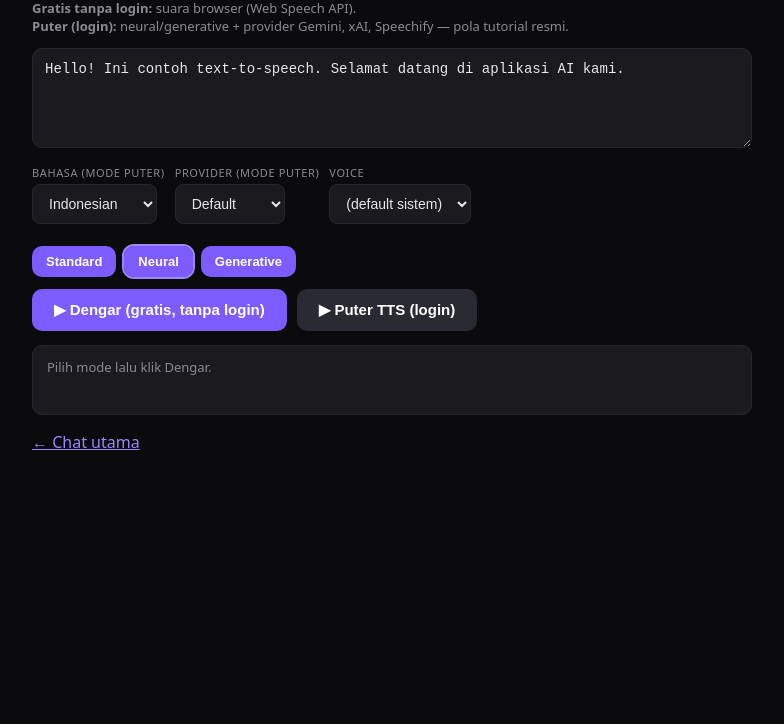
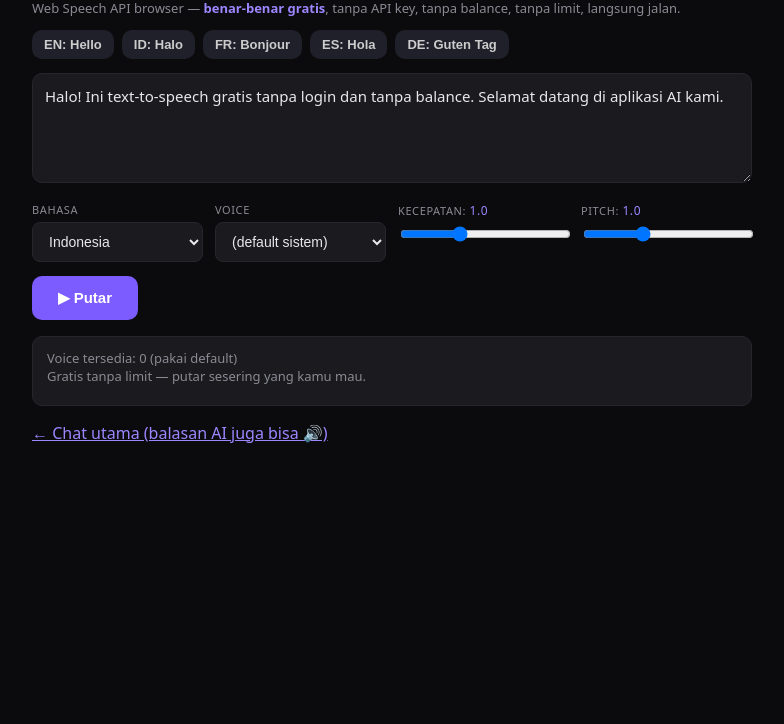
Before and after one commit to ovalkyzz-cell/puter-ai, a plain HTML site: page tts.html in a window 1280 px wide. Shown: the part 76-800 px from the top of the page, without its empty margins (248-1032 px from the left). Drawn offline with Linux system fonts and the light colour scheme.

Commit message:
fix: TTS 100% free browser speech only — no Puter, no login, no balance

```diff
--- a/tts.html
+++ b/tts.html
@@ -3,235 +3,192 @@
 <head>
     <meta charset="UTF-8">
     <meta name="viewport" content="width=device-width, initial-scale=1.0">
-    <title>Text-to-Speech</title>
-    <script src="https://js.puter.com/v2/"></script>
+    <title>Text-to-Speech — Gratis</title>
     <style>
         body { font-family: system-ui, sans-serif; max-width: 720px; margin: 30px auto; padding: 0 16px; background: #0b0b0d; color: #e8e8ea; }
         h1 { font-size: 22px; }
         .note { color: #8a8a93; font-size: 13px; }
-        textarea { width: 100%; height: 100px; padding: 12px; background: #1a1a1f; border: 1px solid #26262d; border-radius: 10px; color: #e8e8ea; font-size: 14px; box-sizing: border-box; margin-bottom: 12px; }
-        .row { display: flex; gap: 10px; flex-wrap: wrap; margin-bottom: 12px; }
+        .note b { color: #9d86ff; }
+        textarea {
+            width: 100%; height: 110px; padding: 12px;
+            background: #1a1a1f; border: 1px solid #26262d; border-radius: 10px;
+            color: #e8e8ea; font-size: 15px; box-sizing: border-box; margin-bottom: 14px;
+            font-family: inherit;
+        }
+        .grid { display: grid; grid-template-columns: repeat(auto-fit, minmax(160px, 1fr)); gap: 12px; margin-bottom: 14px; }
+        .field label { display: block; font-size: 11px; text-transform: uppercase; letter-spacing: .6px; color: #8a8a93; margin-bottom: 5px; }
+        select, input[type=range] { width: 100%; box-sizing: border-box; }
         select { padding: 10px 12px; background: #1a1a1f; color: #e8e8ea; border: 1px solid #26262d; border-radius: 8px; font-size: 14px; }
-        button { padding: 12px 22px; background: #7c5cff; color: #fff; border: none; border-radius: 10px; cursor: pointer; font-weight: 600; font-size: 15px; }
+        .val { font-size: 12px; color: #9d86ff; }
+        .btns { display: flex; gap: 10px; flex-wrap: wrap; }
+        button {
+            padding: 13px 26px; background: #7c5cff; color: #fff; border: none;
+            border-radius: 10px; cursor: pointer; font-weight: 600; font-size: 15px;
+        }
         button:disabled { opacity: .5; cursor: not-allowed; }
-        button.secondary { background: #2a2a33; }
-        .status { margin-top: 14px; padding: 12px 14px; background: #1a1a1f; border: 1px solid #26262d; border-radius: 10px; color: #8a8a93; font-size: 13px; min-height: 44px; white-space: pre-wrap; }
-        .engines { display: flex; gap: 8px; flex-wrap: wrap; margin-bottom: 12px; }
-        .engines button { font-size: 13px; padding: 8px 14px; }
-        .engines button.active { outline: 2px solid #9d86ff; }
+        button.secondary { background: #2a2a33; color: #ccc; }
+        button.danger { background: #5a2a2a; color: #ffb0b0; }
+        .status {
+            margin-top: 16px; padding: 12px 14px; background: #1a1a1f;
+            border: 1px solid #26262d; border-radius: 10px; color: #8a8a93;
+            font-size: 13px; min-height: 44px; white-space: pre-wrap;
+        }
+        .presets { display: flex; gap: 8px; flex-wrap: wrap; margin-bottom: 14px; }
+        .presets button { font-size: 13px; padding: 7px 12px; background: #20202a; color: #ccc; }
+        .presets button:hover { border-color: #7c5cff; }
         a { color: #9d86ff; }
-        label { display: block; font-size: 11px; text-transform: uppercase; letter-spacing: .6px; color: #8a8a93; margin-bottom: 4px; }
-        .field { margin-bottom: 10px; }
+        .badge { display: inline-block; background: #1f6f43; color: #b8f5d4; font-size: 11px; padding: 2px 8px; border-radius: 99px; font-weight: 700; margin-left: 8px; vertical-align: middle; }
     </style>
 </head>
 <body>
-    <h1>◆ Text-to-Speech</h1>
+    <h1>◆ Text-to-Speech <span class="badge">GRATIS · TANPA LOGIN</span></h1>
     <p class="note">
-        <b>Gratis tanpa login:</b> suara browser (Web Speech API).<br>
-        <b>Puter (login):</b> neural/generative + provider Gemini, xAI, Speechify — pola tutorial resmi.
+        Web Speech API browser — <b>benar-benar gratis</b>, tanpa API key, tanpa balance, tanpa limit, langsung jalan.
     </p>
 
-    <textarea id="text-input">Hello! Ini contoh text-to-speech. Selamat datang di aplikasi AI kami.</textarea>
+    <div class="presets">
+        <button type="button" data-t="Hello! This is free text to speech.">EN: Hello</button>
+        <button type="button" data-t="Halo! Ini suara teks ke ucapan gratis.">ID: Halo</button>
+        <button type="button" data-t="Bonjour le monde!">FR: Bonjour</button>
+        <button type="button" data-t="Hola, ¿cómo estás?">ES: Hola</button>
+        <button type="button" data-t="Guten Tag, wie geht es Ihnen?">DE: Guten Tag</button>
+    </div>
 
-    <div class="row">
+    <textarea id="text-input">Halo! Ini text-to-speech gratis tanpa login dan tanpa balance. Selamat datang di aplikasi AI kami.</textarea>
+
+    <div class="grid">
         <div class="field">
-            <label>Bahasa (mode Puter)</label>
-            <select id="language-select">
+            <label>Bahasa</label>
+            <select id="lang">
+                <option value="id-ID" selected>Indonesia</option>
                 <option value="en-US">English (US)</option>
-                <option value="id-ID" selected>Indonesian</option>
+                <option value="en-GB">English (UK)</option>
                 <option value="fr-FR">French</option>
                 <option value="de-DE">German</option>
                 <option value="es-ES">Spanish</option>
                 <option value="it-IT">Italian</option>
-            </select>
-        </div>
-        <div class="field">
-            <label>Provider (mode Puter)</label>
-            <select id="provider-select">
-                <option value="">Default</option>
-                <option value="gemini">Gemini</option>
-                <option value="xai">xAI (Grok)</option>
-                <option value="speechify">Speechify</option>
+                <option value="ja-JP">Japanese</option>
+                <option value="ko-KR">Korean</option>
+                <option value="ar-SA">Arabic</option>
             </select>
         </div>
         <div class="field">
             <label>Voice</label>
-            <select id="voice-select"></select>
+            <select id="voice"><option value="">(default sistem)</option></select>
+        </div>
+        <div class="field">
+            <label>Kecepatan: <span class="val" id="rate-val">1.0</span></label>
+            <input type="range" id="rate" min="0.5" max="2" step="0.1" value="1">
+        </div>
+        <div class="field">
+            <label>Pitch: <span class="val" id="pitch-val">1.0</span></label>
+            <input type="range" id="pitch" min="0.5" max="2" step="0.1" value="1">
         </div>
     </div>
 
-    <div class="engines" id="engines" hidden>
-        <button type="button" data-engine="standard">Standard</button>
-        <button type="button" data-engine="neural" class="active">Neural</button>
-        <button type="button" data-engine="generative">Generative</button>
+    <div class="btns">
+        <button id="play">▶ Putar</button>
+        <button id="pause" class="secondary" hidden>⏸ Jeda</button>
+        <button id="resume" class="secondary" hidden>▶ Lanjut</button>
+        <button id="stop" class="danger" hidden>■ Stop</button>
     </div>
 
-    <div class="row">
-        <button id="speak-free">▶ Dengar (gratis, tanpa login)</button>
-        <button id="speak-puter" class="secondary">▶ Puter TTS (login)</button>
-        <button id="stop-btn" class="secondary" hidden>■ Stop</button>
-    </div>
-
-    <div class="status" id="status">Pilih mode lalu klik Dengar.</div>
-    <p><a href="index.html">← Chat utama</a></p>
+    <div class="status" id="status">Siap. Klik Putar — suara keluar dari perangkatmu, 100% gratis.</div>
+    <p><a href="index.html">← Chat utama (balasan AI juga bisa 🔊)</a></p>
 
     <script>
-        const textInput = document.getElementById('text-input');
-        const langSel = document.getElementById('language-select');
-        const providerSel = document.getElementById('provider-select');
-        const voiceSel = document.getElementById('voice-select');
-        const enginesBox = document.getElementById('engines');
-        const statusEl = document.getElementById('status');
-        const stopBtn = document.getElementById('stop-btn');
-        const btnFree = document.getElementById('speak-free');
-        const btnPuter = document.getElementById('speak-puter');
+        const $ = (id) => document.getElementById(id);
+        const textInput = $('text-input');
+        const langSel = $('lang');
+        const voiceSel = $('voice');
+        const rate = $('rate');
+        const pitch = $('pitch');
+        const statusEl = $('status');
+        const btnPlay = $('play');
+        const btnPause = $('pause');
+        const btnResume = $('resume');
+        const btnStop = $('stop');
 
-        let engine = 'neural';
-        let browserVoices = [];
+        let voices = [];
+        let speaking = false;
 
         function setStatus(msg) { statusEl.textContent = msg; }
 
-        // ===== Mode gratis: Web Speech API (tanpa login) =====
-        function loadBrowserVoices() {
-            const load = () => {
-                browserVoices = speechSynthesis.getVoices();
-                voiceSel.innerHTML = '';
-                const wanted = browserVoices.filter(v => v.lang.startsWith(langSel.value.slice(0, 2)));
-                const list = (wanted.length ? wanted : browserVoices).slice(0, 30);
+        function refreshVoices() {
+            voices = speechSynthesis.getVoices();
+            const code = langSel.value.slice(0, 2);
+            const match = voices.filter(v => v.lang.toLowerCase().replace('_', '-').startsWith(code));
+            const list = (match.length ? match : voices).slice(0, 40);
+            const prev = voiceSel.value;
+            voiceSel.innerHTML = '<option value="">(default sistem)</option>';
             for (const v of list) {
                 const o = document.createElement('option');
                 o.value = v.name;
-                    o.textContent = v.name + ' (' + v.lang + ')';
+                o.textContent = v.name + ' — ' + v.lang;
                 voiceSel.appendChild(o);
             }
-                if (!list.length) voiceSel.innerHTML = '<option value="">(default sistem)</option>';
-            };
-            load();
-            speechSynthesis.onvoiceschanged = load;
+            if ([...voiceSel.options].some(o => o.value === prev)) voiceSel.value = prev;
+            setStatus(
+                'Voice tersedia: ' + voices.length +
+                (match.length ? ' (' + match.length + ' cocok ' + langSel.value + ')' : ' (pakai default)') +
+                '\nGratis tanpa limit — putar sesering yang kamu mau.'
+            );
         }
 
-        function speakFree() {
+        function setButtons(state) {
+            speaking = state === 'speaking';
+            btnPlay.hidden = state === 'speaking' || state === 'paused';
+            btnPause.hidden = state !== 'speaking';
+            btnResume.hidden = state !== 'paused';
+            btnStop.hidden = state === 'idle';
+            btnPlay.disabled = state === 'speaking';
+        }
+
+        function play() {
             const text = textInput.value.trim();
             if (!text) return setStatus('Teks kosong.');
             speechSynthesis.cancel();
             const u = new SpeechSynthesisUtterance(text);
             u.lang = langSel.value;
-            const v = browserVoices.find(x => x.name === voiceSel.value);
+            u.rate = parseFloat(rate.value);
+            u.pitch = parseFloat(pitch.value);
+            const v = voices.find(x => x.name === voiceSel.value);
             if (v) u.voice = v;
-            u.rate = 1;
-            stopBtn.hidden = false;
-            setStatus('Memutar suara browser (gratis)…\nBahasa: ' + u.lang);
-            u.onend = () => { stopBtn.hidden = true; setStatus('Selesai.'); };
-            u.onerror = (e) => { stopBtn.hidden = true; setStatus('Error browser TTS: ' + e.error); };
+
+            u.onstart = () => { setButtons('speaking'); setStatus('Memutar…\n' + text.slice(0, 120) + (text.length > 120 ? '…' : '')); };
+            u.onend = () => { setButtons('idle'); setStatus('Selesai. ✓ Gratis, tanpa balance.'); };
+            u.onerror = (e) => {
+                setButtons('idle');
+                setStatus(e.error === 'synthesis-failed'
+                    ? 'Perangkat ini tidak punya output suara (common di server/headless). Di HP/laptop biasanya langsung jalan.'
+                    : 'Error: ' + e.error);
+            };
+
+            setButtons('speaking');
             speechSynthesis.speak(u);
         }
 
-        // ===== Mode Puter: pola tutorial txt2speech =====
-        async function speakPuter() {
-            const text = textInput.value.trim();
-            if (!text) return setStatus('Teks kosong.');
-            btnPuter.disabled = true;
-            setStatus('Memanggil Puter TTS…');
-            try {
-                if (!puter.auth.isSignedIn()) {
-                    await puter.auth.signIn();
-                }
+        btnPlay.onclick = play;
+        btnPause.onclick = () => { speechSynthesis.pause(); setButtons('paused'); setStatus('Dijeda.'); };
+        btnResume.onclick = () => { speechSynthesis.resume(); setButtons('speaking'); setStatus('Lanjut…'); };
+        btnStop.onclick = () => { speechSynthesis.cancel(); setButtons('idle'); setStatus('Dihentikan.'); };
 
-                const provider = providerSel.value;
-                const language = langSel.value;
-                const voice = voiceSel.value || undefined;
+        rate.oninput = () => $('rate-val').textContent = parseFloat(rate.value).toFixed(1);
+        pitch.oninput = () => $('pitch-val').textContent = parseFloat(pitch.value).toFixed(1);
+        langSel.onchange = refreshVoices;
 
-                // build options sesuai tutorial
-                let opts;
-                if (provider === 'gemini') {
-                    opts = {
-                        provider: 'gemini',
-                        model: 'gemini-2.5-flash-preview-tts',
-                        voice: voice || 'Puck',
-                        instructions: 'Speak in a friendly, upbeat tone.',
-                    };
-                } else if (provider === 'xai') {
-                    opts = {
-                        provider: 'xai',
-                        voice: voice || 'eve',
-                        output_format: 'mp3',
-                    };
-                } else if (provider === 'speechify') {
-                    opts = {
-                        provider: 'speechify',
-                        model: 'simba-3.2',
-                        voice: voice || 'geffen_32',
-                    };
-                } else {
-                    // default Puter: engine + voice + language (Contoh 3)
-                    opts = { engine, language };
-                    if (voice) opts.voice = voice;
-                }
-
-                setStatus('Puter TTS: ' + (provider || 'default') + ' / engine=' + (opts.engine || '-') + ' …');
-                const audio = await puter.ai.txt2speech(text, opts);
-                stopBtn.hidden = false;
-                audio.play();
-                setStatus('Memutar Puter TTS…');
-                audio.onended = () => { stopBtn.hidden = true; setStatus('Selesai (Puter).'); };
-                audio.onerror = () => { stopBtn.hidden = true; setStatus('Error pemutaran audio Puter.'); };
-            } catch (e) {
-                setStatus('Error: ' + (e?.message || e?.error || e));
-            } finally {
-                btnPuter.disabled = false;
-            }
-        }
-
-        // Contoh 2: bahasa sebagai argumen kedua — dipakai saat provider default & mau simpel
-        async function speakPuterLang() {
-            const text = textInput.value.trim();
-            if (!text) return;
-            try {
-                if (!puter.auth.isSignedIn()) await puter.auth.signIn();
-                setStatus('Puter TTS bahasa ' + langSel.value + '…');
-                const audio = await puter.ai.txt2speech(text, langSel.value);
-                stopBtn.hidden = false;
-                audio.play();
-                audio.onended = () => { stopBtn.hidden = true; setStatus('Selesai.'); };
-            } catch (e) {
-                setStatus('Error: ' + (e?.message || e?.error || e));
-            }
-        }
-
-        enginesBox.addEventListener('click', (e) => {
-            const b = e.target.closest('button[data-engine]');
-            if (!b) return;
-            engine = b.dataset.engine;
-            enginesBox.querySelectorAll('button').forEach(x => x.classList.remove('active'));
-            b.classList.add('active');
-            setStatus('Engine: ' + engine);
+        document.querySelectorAll('.presets button').forEach(b => {
+            b.onclick = () => { textInput.value = b.dataset.t; play(); };
         });
 
-        providerSel.addEventListener('change', () => {
-            enginesBox.hidden = !!providerSel.value;
-            if (providerSel.value === 'xai') {
-                voiceSel.innerHTML = '<option value="eve">eve (energetic)</option><option value="ara">ara (warm)</option><option value="rex">rex (confident)</option><option value="sal">sal (smooth)</option><option value="leo">leo (authoritative)</option>';
-            } else if (providerSel.value === 'speechify') {
-                voiceSel.innerHTML = '<option value="geffen_32">geffen_32</option><option value="dominic_32">dominic_32</option><option value="harper_32">harper_32</option><option value="hugh_32">hugh_32</option><option value="imogen_32">imogen_32</option>';
-            } else if (providerSel.value === 'gemini') {
-                voiceSel.innerHTML = '<option value="Puck">Puck</option><option value="Charon">Charon</option><option value="Kore">Kore</option><option value="Fenrir">Fenrir</option>';
+        if (typeof speechSynthesis === 'undefined') {
+            setStatus('Browser ini tidak mendukung Web Speech API.');
+            btnPlay.disabled = true;
         } else {
-                loadBrowserVoices();
+            refreshVoices();
+            speechSynthesis.onvoiceschanged = refreshVoices;
+            setButtons('idle');
         }
-        });
-
-        langSel.addEventListener('change', () => { if (!providerSel.value) loadBrowserVoices(); });
-
-        btnFree.addEventListener('click', speakFree);
-        btnPuter.addEventListener('click', speakPuter);
-        stopBtn.addEventListener('click', () => {
-            speechSynthesis.cancel();
-            stopBtn.hidden = true;
-            setStatus('Dihentikan.');
-        });
-
-        loadBrowserVoices();
-        enginesBox.hidden = false;
     </script>
 </body>
 </html>
```
Lines whose indentation alone changed are shown as unchanged.
